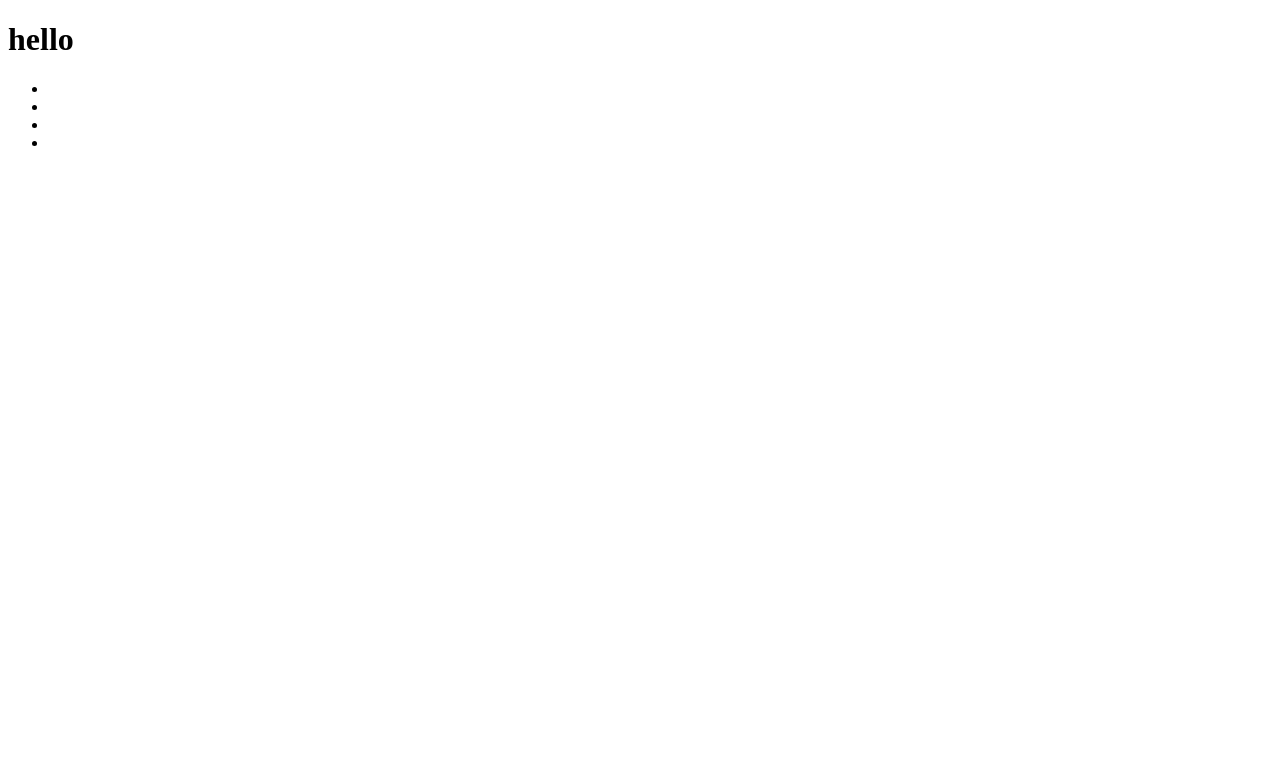
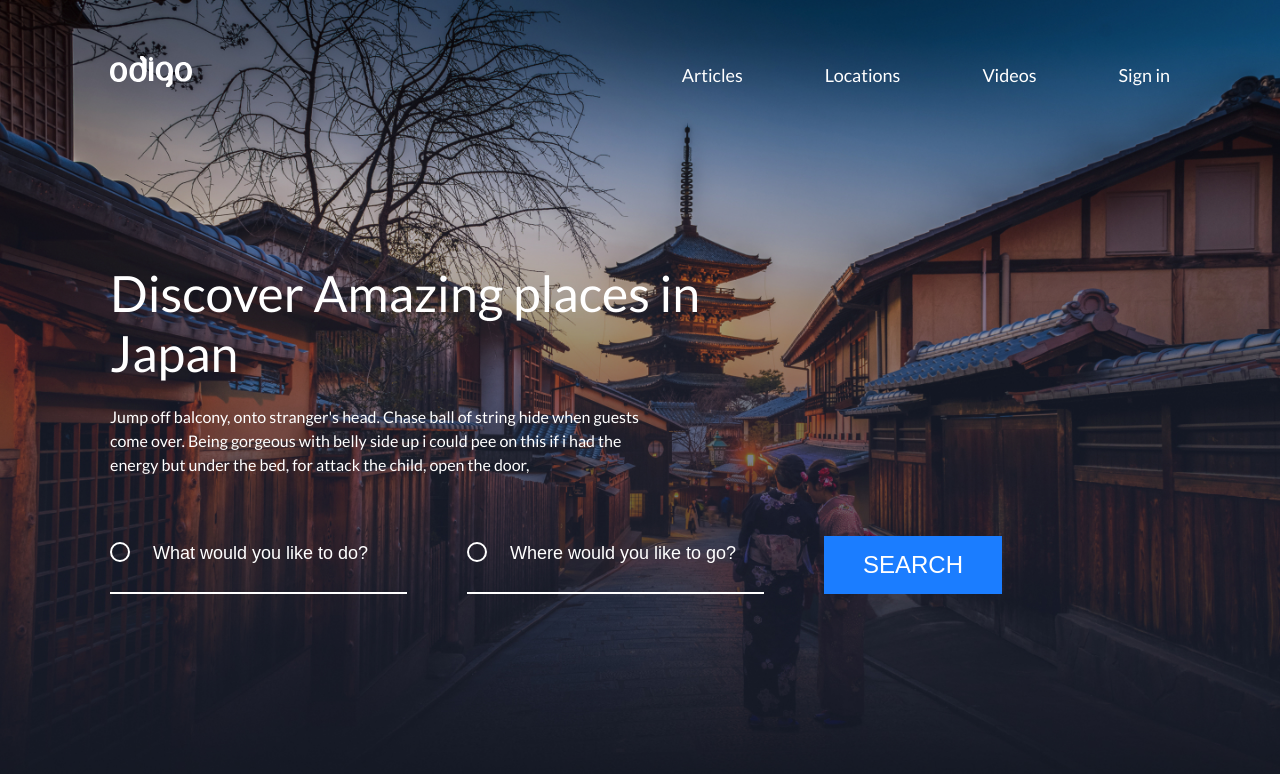
Before and after one commit to MikeBloomfield/John, a plain HTML site: page index.html in a window 1280 px wide. Drawn offline with Linux system fonts and the light colour scheme; files that its build step writes are made by us from their sources.

Commit message:
New updates

```diff
--- /dev/null
+++ b/css/reset.css
@@ -0,0 +1,366 @@
+/* http://meyerweb.com/eric/tools/css/reset/
+   v2.0-modified | 20110126
+   License: none (public domain)
+*/
+
+html, body, div, span, applet, object, iframe,
+h1, h2, h3, h4, h5, h6, p, blockquote, pre,
+a, abbr, acronym, address, big, cite, code,
+del, dfn, em, img, ins, kbd, q, s, samp,
+small, strike, strong, sub, sup, tt, var,
+b, u, i, center,
+dl, dt, dd, ol, ul, li,
+fieldset, form, label, legend,
+table, caption, tbody, tfoot, thead, tr, th, td,
+article, aside, canvas, details, embed,
+figure, figcaption, footer, header, hgroup,
+menu, nav, output, ruby, section, summary,
+time, mark, audio, video {
+  margin: 0;
+	padding: 0;
+	border: 0;
+	font-size: 100%;
+	font: inherit;
+	vertical-align: baseline;
+}
+
+/* make sure to set some focus styles for accessibility */
+:focus {
+    outline: 0;
+}
+
+/* HTML5 display-role reset for older browsers */
+article, aside, details, figcaption, figure,
+footer, header, hgroup, menu, nav, section {
+	display: block;
+}
+
+body {
+	line-height: 1;
+}
+
+ol, ul {
+	list-style: none;
+}
+
+blockquote, q {
+	quotes: none;
+}
+
+blockquote:before, blockquote:after,
+q:before, q:after {
+	content: '';
+	content: none;
+}
+
+table {
+	border-collapse: collapse;
+	border-spacing: 0;
+}
+
+input[type=search]::-webkit-search-cancel-button,
+input[type=search]::-webkit-search-decoration,
+input[type=search]::-webkit-search-results-button,
+input[type=search]::-webkit-search-results-decoration {
+    -webkit-appearance: none;
+    -moz-appearance: none;
+}
+
+input[type=search] {
+    -webkit-appearance: none;
+    -moz-appearance: none;
+    -webkit-box-sizing: content-box;
+    -moz-box-sizing: content-box;
+    box-sizing: content-box;
+}
+
+textarea {
+    overflow: auto;
+    vertical-align: top;
+    resize: vertical;
+}
+
+/**
+ * Correct `inline-block` display not defined in IE 6/7/8/9 and Firefox 3.
+ */
+
+audio,
+canvas,
+video {
+    display: inline-block;
+    *display: inline;
+    *zoom: 1;
+    max-width: 100%;
+}
+
+/**
+ * Prevent modern browsers from displaying `audio` without controls.
+ * Remove excess height in iOS 5 devices.
+ */
+
+audio:not([controls]) {
+    display: none;
+    height: 0;
+}
+
+/**
+ * Address styling not present in IE 7/8/9, Firefox 3, and Safari 4.
+ * Known issue: no IE 6 support.
+ */
+
+[hidden] {
+    display: none;
+}
+
+/**
+ * 1. Correct text resizing oddly in IE 6/7 when body `font-size` is set using
+ *    `em` units.
+ * 2. Prevent iOS text size adjust after orientation change, without disabling
+ *    user zoom.
+ */
+
+html {
+    font-size: 100%; /* 1 */
+    -webkit-text-size-adjust: 100%; /* 2 */
+    -ms-text-size-adjust: 100%; /* 2 */
+}
+
+/**
+ * Address `outline` inconsistency between Chrome and other browsers.
+ */
+
+a:focus {
+    outline: thin dotted;
+}
+
+/**
+ * Improve readability when focused and also mouse hovered in all browsers.
+ */
+
+a:active,
+a:hover {
+    outline: 0;
+}
+
+/**
+ * 1. Remove border when inside `a` element in IE 6/7/8/9 and Firefox 3.
+ * 2. Improve image quality when scaled in IE 7.
+ */
+
+img {
+    border: 0; /* 1 */
+    -ms-interpolation-mode: bicubic; /* 2 */
+}
+
+/**
+ * Address margin not present in IE 6/7/8/9, Safari 5, and Opera 11.
+ */
+
+figure {
+    margin: 0;
+}
+
+/**
+ * Correct margin displayed oddly in IE 6/7.
+ */
+
+form {
+    margin: 0;
+}
+
+/**
+ * Define consistent border, margin, and padding.
+ */
+
+fieldset {
+    border: 1px solid #c0c0c0;
+    margin: 0 2px;
+    padding: 0.35em 0.625em 0.75em;
+}
+
+/**
+ * 1. Correct color not being inherited in IE 6/7/8/9.
+ * 2. Correct text not wrapping in Firefox 3.
+ * 3. Correct alignment displayed oddly in IE 6/7.
+ */
+
+legend {
+    border: 0; /* 1 */
+    padding: 0;
+    white-space: normal; /* 2 */
+    *margin-left: -7px; /* 3 */
+}
+
+/**
+ * 1. Correct font size not being inherited in all browsers.
+ * 2. Address margins set differently in IE 6/7, Firefox 3+, Safari 5,
+ *    and Chrome.
+ * 3. Improve appearance and consistency in all browsers.
+ */
+
+button,
+input,
+select,
+textarea {
+    font-size: 100%; /* 1 */
+    margin: 0; /* 2 */
+    vertical-align: baseline; /* 3 */
+    *vertical-align: middle; /* 3 */
+}
+
+/**
+ * Address Firefox 3+ setting `line-height` on `input` using `!important` in
+ * the UA stylesheet.
+ */
+
+button,
+input {
+    line-height: normal;
+}
+
+/**
+ * Address inconsistent `text-transform` inheritance for `button` and `select`.
+ * All other form control elements do not inherit `text-transform` values.
+ * Correct `button` style inheritance in Chrome, Safari 5+, and IE 6+.
+ * Correct `select` style inheritance in Firefox 4+ and Opera.
+ */
+
+button,
+select {
+    text-transform: none;
+}
+
+/**
+ * 1. Avoid the WebKit bug in Android 4.0.* where (2) destroys native `audio`
+ *    and `video` controls.
+ * 2. Correct inability to style clickable `input` types in iOS.
+ * 3. Improve usability and consistency of cursor style between image-type
+ *    `input` and others.
+ * 4. Remove inner spacing in IE 7 without affecting normal text inputs.
+ *    Known issue: inner spacing remains in IE 6.
+ */
+
+button,
+html input[type="button"], /* 1 */
+input[type="reset"],
+input[type="submit"] {
+    -webkit-appearance: button; /* 2 */
+    cursor: pointer; /* 3 */
+    *overflow: visible;  /* 4 */
+}
+
+/**
+ * Re-set default cursor for disabled elements.
+ */
+
+button[disabled],
+html input[disabled] {
+    cursor: default;
+}
+
+/**
+ * 1. Address box sizing set to content-box in IE 8/9.
+ * 2. Remove excess padding in IE 8/9.
+ * 3. Remove excess padding in IE 7.
+ *    Known issue: excess padding remains in IE 6.
+ */
+
+input[type="checkbox"],
+input[type="radio"] {
+    box-sizing: border-box; /* 1 */
+    padding: 0; /* 2 */
+    *height: 13px; /* 3 */
+    *width: 13px; /* 3 */
+}
+
+/**
+ * 1. Address `appearance` set to `searchfield` in Safari 5 and Chrome.
+ * 2. Address `box-sizing` set to `border-box` in Safari 5 and Chrome
+ *    (include `-moz` to future-proof).
+ */
+
+input[type="search"] {
+    -webkit-appearance: textfield; /* 1 */
+    -moz-box-sizing: content-box;
+    -webkit-box-sizing: content-box; /* 2 */
+    box-sizing: content-box;
+}
+
+/**
+ * Remove inner padding and search cancel button in Safari 5 and Chrome
+ * on OS X.
+ */
+
+input[type="search"]::-webkit-search-cancel-button,
+input[type="search"]::-webkit-search-decoration {
+    -webkit-appearance: none;
+}
+
+/**
+ * Remove inner padding and border in Firefox 3+.
+ */
+
+button::-moz-focus-inner,
+input::-moz-focus-inner {
+    border: 0;
+    padding: 0;
+}
+
+/**
+ * 1. Remove default vertical scrollbar in IE 6/7/8/9.
+ * 2. Improve readability and alignment in all browsers.
+ */
+
+textarea {
+    overflow: auto; /* 1 */
+    vertical-align: top; /* 2 */
+}
+
+/**
+ * Remove most spacing between table cells.
+ */
+
+table {
+    border-collapse: collapse;
+    border-spacing: 0;
+}
+
+html,
+button,
+input,
+select,
+textarea {
+    color: #222;
+}
+
+
+::-moz-selection {
+    background: #b3d4fc;
+    text-shadow: none;
+}
+
+::selection {
+    background: #b3d4fc;
+    text-shadow: none;
+}
+
+img {
+    vertical-align: middle;
+}
+
+fieldset {
+    border: 0;
+    margin: 0;
+    padding: 0;
+}
+
+textarea {
+    resize: vertical;
+}
+
+.chromeframe {
+    margin: 0.2em 0;
+    background: #ccc;
+    color: #000;
+    padding: 0.2em 0;
+}
--- a/css/style.css
+++ b/css/style.css
@@ -0,0 +1,114 @@
+html {
+    box-sizing: border-box;
+}
+
+*, *::after, *::before {
+    box-sizing: inherit;
+}
+body {
+    font-family: "Lato";
+    font-weight: normal;
+    font-size: 16px;
+    font-style: normal;
+    color: #102746;
+    line-height: 1.2;
+}
+.wrapper {
+    max-width: 1060px;
+    margin: 0 auto;
+}
+
+header {
+    position: fixed;
+    top: 0;
+    left: 0;
+    width: 100%;
+}
+
+.header__wrapper {
+    display: flex;
+    flex-wrap: wrap;
+    align-items: flex-end;
+    justify-content: space-between;
+    padding-top: 56px;
+}
+
+.header__list {
+    display: flex;
+    flex-wrap: wrap;
+}
+.header__item {
+     margin-right: 82px;
+}
+.header__item:last-child{
+    margin-right: 0;
+}
+.header__link {
+    font-size: 18px;
+    line-height: 24px;
+    color: white;
+    text-decoration: none;
+}
+.header__link:hover, .header__link:focus, .header__link:active {
+ opacity: 0.75;
+}
+/* header end*/
+/*main start*/
+.intro {
+    height: 100vh;
+    background: url(../img/Hero.jpg) no-repeat center;
+    background-size: cover;
+    padding-top: 263px;
+}
+
+.intro__title {
+    font-weight: 500;
+font-size: 50px;
+line-height: 60px;
+color: white;
+max-width: 619px;
+margin-bottom: 22px;
+}
+
+.intro__subtitle {
+    font-size: 16px;
+    line-height: 24px;
+    color: white;
+    max-width: 546px;
+    margin-bottom: 59px;
+}
+.search-form__info {
+    display: flex;
+    flex-wrap: wrap;
+}
+.search-form__field {
+    width: 297px;
+    background: transparent url(../img/Oval.svg) no-repeat left 6px;
+    background-size: 20px;
+    border: 0;
+    border-bottom: 2px solid #fff;
+    margin-right: 60px;
+    padding-left: 43px;
+    padding-bottom: 22px;
+    font-weight: 500;
+    font-size: 18px;
+    color: #fff;
+}
+.search-form__field::placeholder{
+    color: #fff;
+}
+
+.search-form__submit {
+    padding: 15px 39px;
+    text-transform: uppercase;
+    font-weight: 500;
+    font-size: 24px;
+    color: white;
+    background-color: #1B7DFF;
+    border: 0;
+}
+
+.search-form__submit:hover, .search-form__submit:active, .search-form__submit:focus {
+
+background-color: #0654b9;
+}
--- a/index.html
+++ b/index.html
@@ -3,16 +3,55 @@
 <head>
     <meta charset="UTF-8">
     <meta name="viewport" content="width=device-width, initial-scale=1.0">
-    <title>Document</title>
-    <link rel="stylesheet" href="style.css">
+    <title>Discover Amazing places in Japan</title>
+    <link rel="preconnect" href="https://fonts.gstatic.com">
+<link href="https://fonts.googleapis.com/css2?family=Lato:wght@400;700;900&display=swap" rel="stylesheet">
+    <link rel="stylesheet" href="css/reset.css">
+    <link rel="stylesheet" href="css/style.css">
 </head>
 <body>
-    <h1>hello</h1>
-    <ul>
-        <li><a href="/"></a></li>
-        <li><a href="/"></a></li>
-        <li><a href="/"></a></li>
-        <li><a href="/"></a></li>
-    </ul>
+    <header class="header">
+        <div class="wrapper">
+        <div class="header__wrapper">
+            <div class="header__logo">
+                <a href="/" class="header__log-link">
+                    <img src="img/odigo-logo.svg" alt="odigo" class="header__logo-pic">
+                </a>
+            </div>
+            <nav class="header__nav">
+                <div class="header__list">
+                    <ul class="header__list">
+                        <li class="header__item"><a href="" class="header__link">Articles</a></li>
+                        <li class="header__item"><a href="" class="header__link">Locations</a></li>
+                        <li class="header__item"><a href="" class="header__link">Videos</a></li>
+                        <li class="header__item"><a href="" class="header__link">Sign in</a></li>
+                    </ul>
+                </div>
+            </nav>
+        </div>
+        </div>
+    </header>
+    <main class="main">
+        <section class="intro">
+            <div class="wrapper">
+                <h1 class="intro__title">
+                    Discover Amazing places in Japan
+                </h1>
+                <p class="intro__subtitle">
+                    Jump off balcony, onto stranger's head. Chase ball of string hide when guests come over. Being gorgeous with belly side up i could pee on this if i had the energy but under the bed, for attack the child, open the door,
+                </p>
+                <form class="search-form">
+                    <fieldset class="search-form__wrap">
+                        <p class="search-form__info">
+                            <input type="text" class="search-form__field" placeholder="What would you like to do?">
+                            <input type="text" class="search-form__field" placeholder="Where would you like to go?">
+                            <button type="submit" class="search-form__submit">search
+                            </button>
+                        </p>
+                    </fieldset>
+                </form>
+            </div>
+        </section>
+    </main>
 </body>
 </html>
```
Also changed, not shown: img/Hero.jpg (added), img/Oval.svg (added), img/odigo-logo.svg (added).
